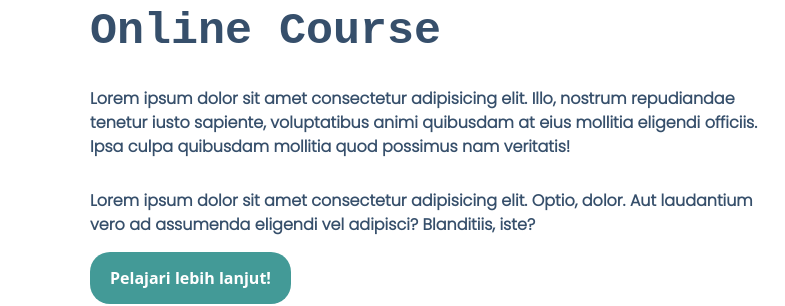
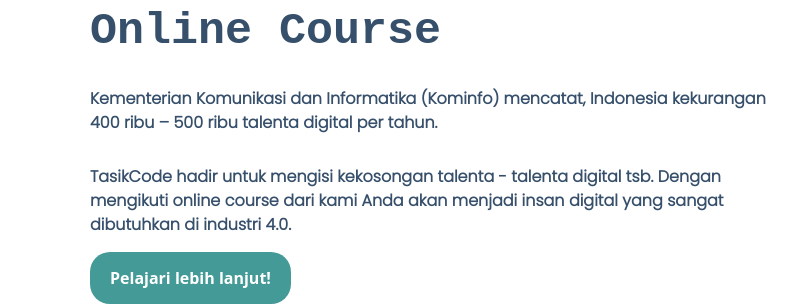
Before and after one commit to haqproject/tasikcode-staticweb, a plain HTML site: page index.html in a window 1280 px wide. Shown: the part 620-926 px from the top of the page, 0-785 px from the left. Drawn offline with Linux system fonts and the light colour scheme; grey boxes are pictures that could not be loaded.

Commit message:
merubah deskripsi section course

```diff
--- a/index.html
+++ b/index.html
@@ -50,15 +50,13 @@
           <p class="deskripsi">Pelajari Skill Masa Depan Anda</p>
           <h2>Online Course</h2>
           <p class="sub-desk">
-            Lorem ipsum dolor sit amet consectetur adipisicing elit. Illo,
-            nostrum repudiandae tenetur iusto sapiente, voluptatibus animi
-            quibusdam at eius mollitia eligendi officiis. Ipsa culpa quibusdam
-            mollitia quod possimus nam veritatis!
+            Kementerian Komunikasi dan Informatika (Kominfo) mencatat, Indonesia
+            kekurangan 400 ribu – 500 ribu talenta digital per tahun.
           </p>
           <p class="sub-desk">
-            Lorem ipsum dolor sit amet consectetur adipisicing elit. Optio,
-            dolor. Aut laudantium vero ad assumenda eligendi vel adipisci?
-            Blanditiis, iste?
+            TasikCode hadir untuk mengisi kekosongan talenta - talenta digital
+            tsb. Dengan mengikuti online course dari kami Anda akan menjadi
+            insan digital yang sangat dibutuhkan di industri 4.0.
           </p>
           <p><a href="#" class="btn-blue">Pelajari lebih lanjut!</a></p>
         </div>
```
